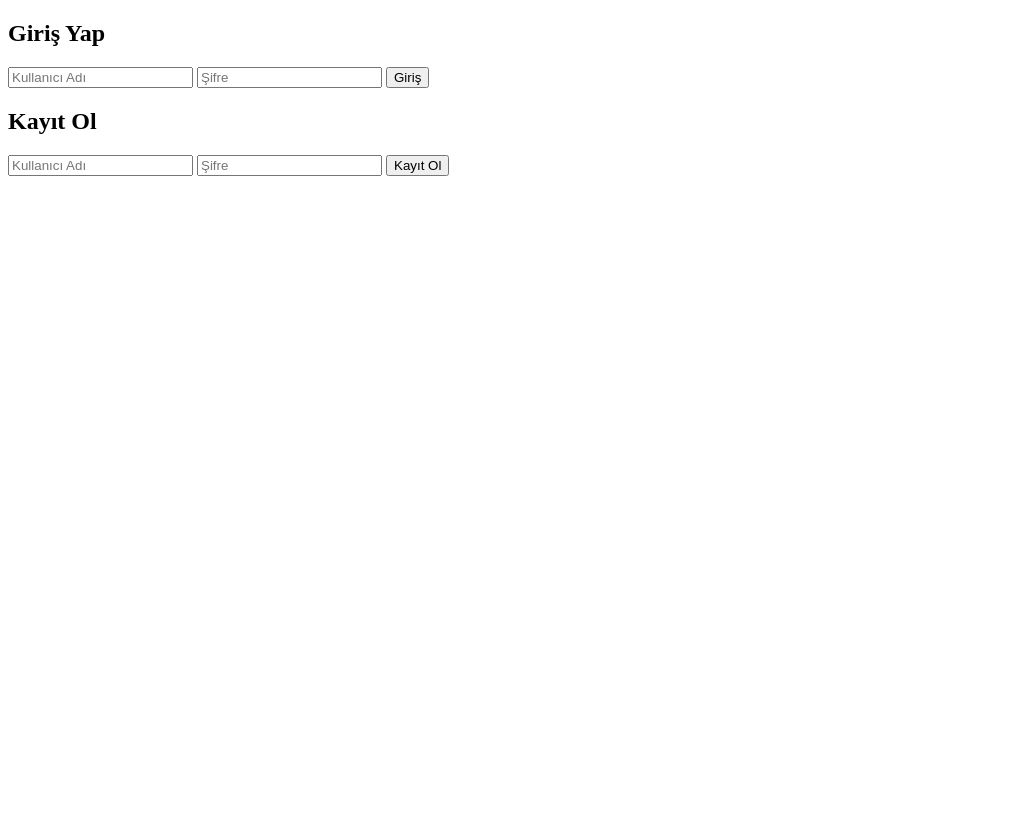
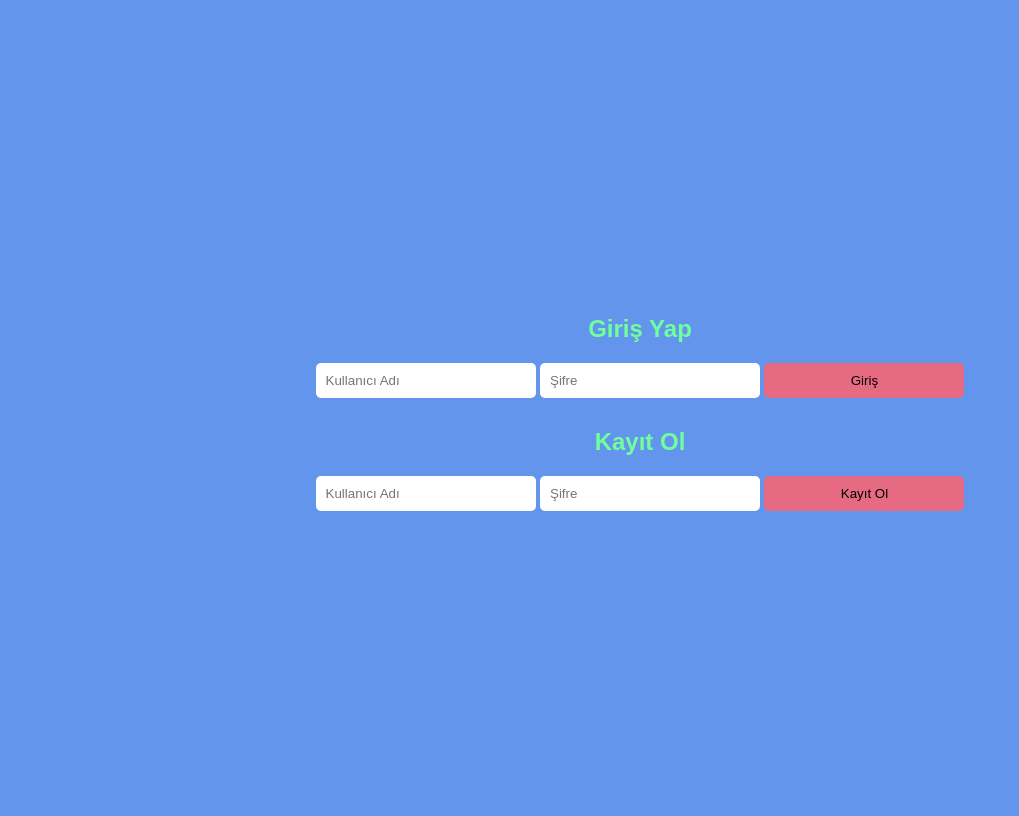
Before and after one commit to EmirKosekul/main_bitirme_projesi, a Flask app: page / in a window 1280 px wide. Shown: the whole page, without its empty margins (0-1019 px from the left). Before the commit the page ends 176 px from the top, so only its background shows below. Run offline with Flask 3, Linux system fonts and the light colour scheme.

Commit message:
LogIn and SignIn page css

```diff
--- /dev/null
+++ b/static/LoginPageStyle.css
@@ -0,0 +1,34 @@
+body {
+    font-family: Arial, sans-serif;
+    background-color: #6495ed;
+    color: #413FC5;
+    display: flex;
+    justify-content: center;
+    align-items: center;
+    height: 100vh;
+    flex-direction: column; /* Elemanların dikey olarak sıralanması */
+}
+
+h2 {
+    color: #6fff9d;
+}
+
+input[type="text"],
+input[type="password"],
+button {
+    width: 200px;
+    padding: 10px;
+    margin-bottom: 10px;
+    border: none;
+    border-radius: 5px;
+    background-color: #e76a83;
+}
+
+button[type="submit"] {
+    cursor: pointer;
+}
+
+input[type="text"],
+input[type="password"] {
+    background-color: white;
+}
--- a/templates/index.html
+++ b/templates/index.html
@@ -4,6 +4,7 @@
     <meta charset="UTF-8">
     <meta name="viewport" content="width=device-width, initial-scale=1.0">
     <title>Flask Login/Register</title>
+    <link rel="stylesheet" href="/static/LoginPageStyle.css">
 </head>
 <body>
     <h2>Giriş Yap</h2>
```
